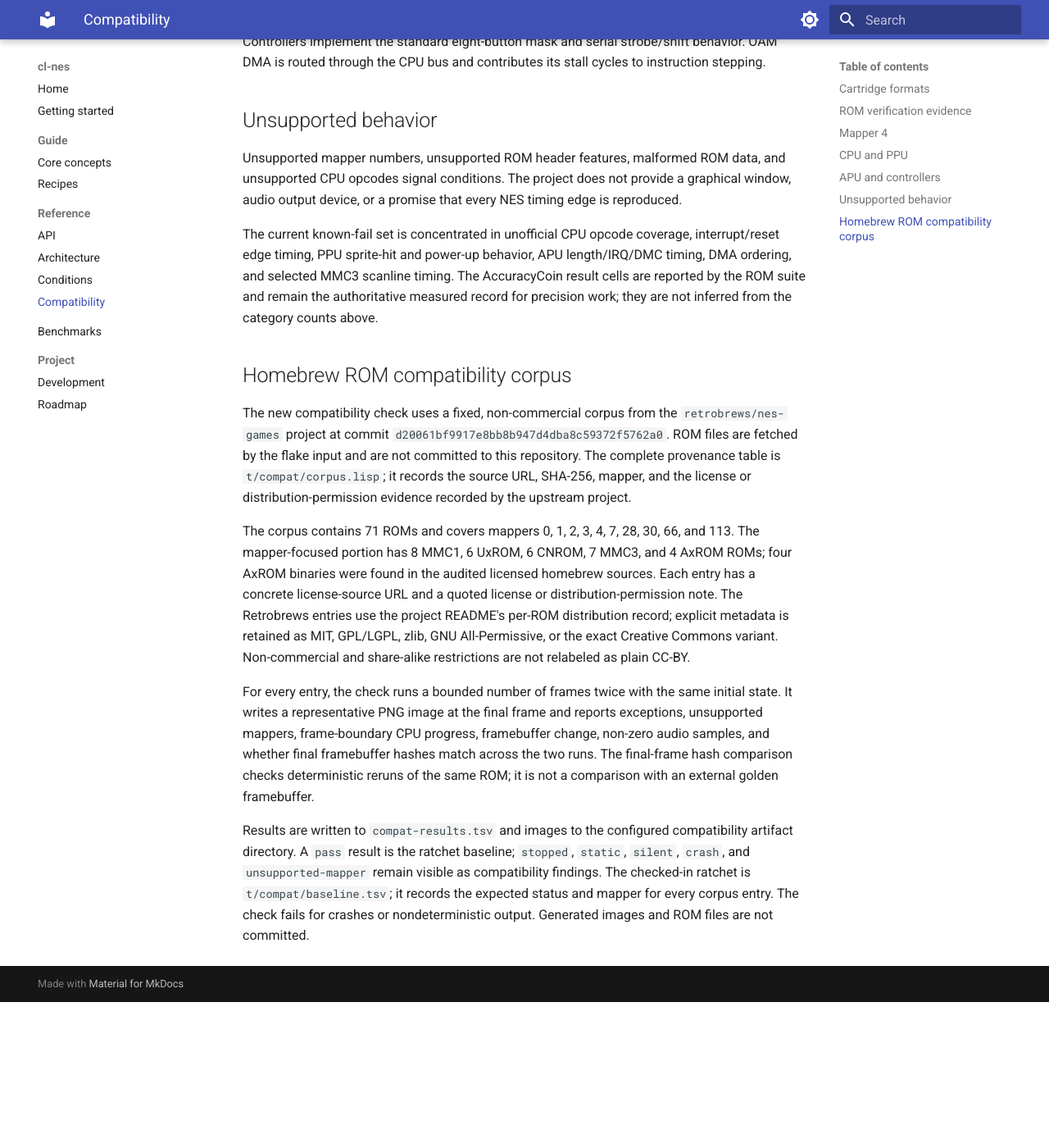
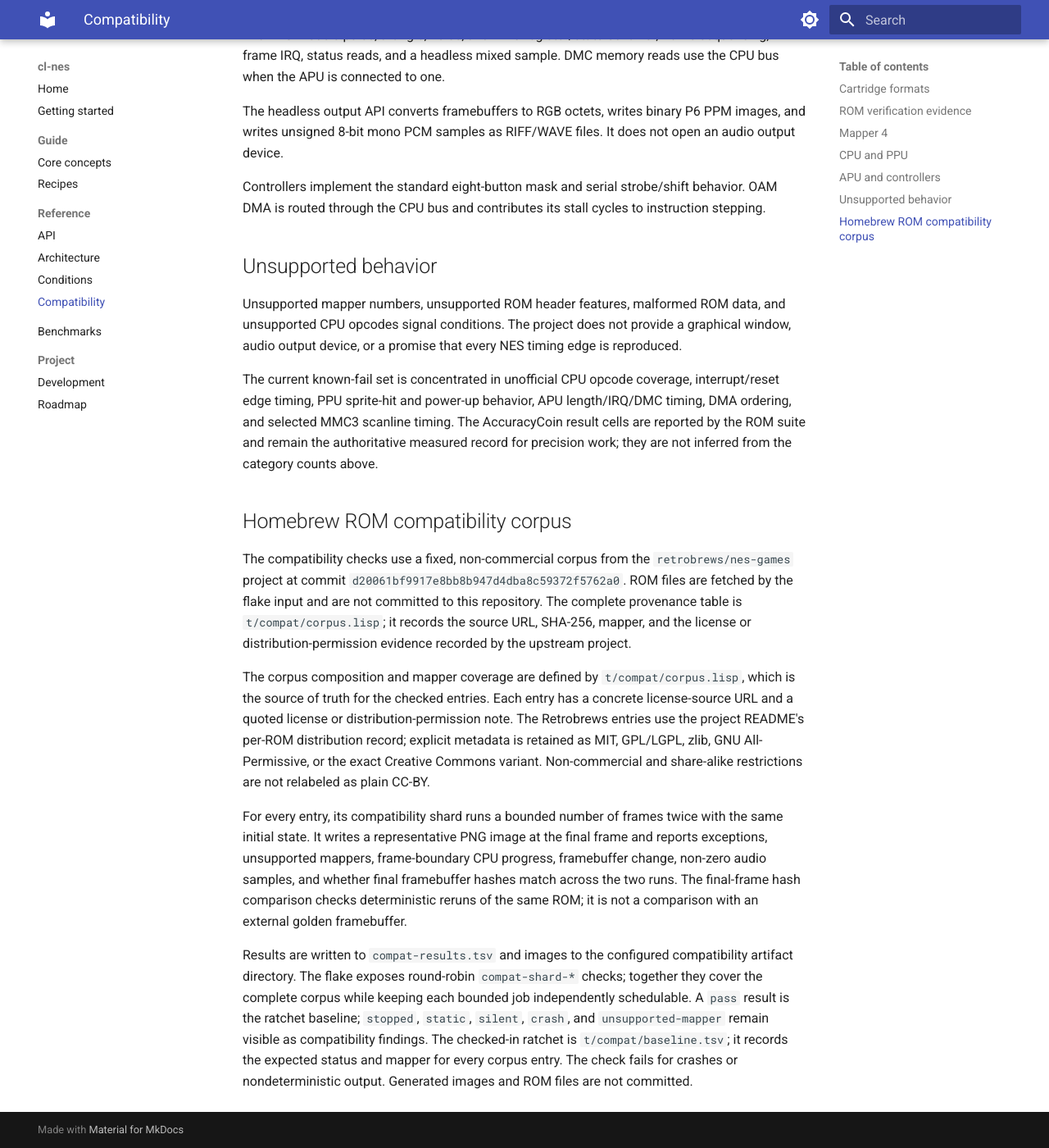
Before and after one commit to nerima-lisp/cl-nes, an MkDocs documentation site: the page built from docs/src/reference/compatibility.md, in a window 1280 px wide and 1400 px high, scrolled down 2868 px. Shown: the whole window at 82% size. Built offline with MkDocs 1.6.1 and Material for MkDocs 9.7.7, drawn with Linux system fonts in a browser that asks for light colours; before the commit the page ends 4090 px from its top, so only the background shows below that; some of the changed text lies outside the part shown.

Commit message:
ci(release): shard v0.3.0 compatibility checks

```diff
--- a/docs/src/reference/compatibility.md
+++ b/docs/src/reference/compatibility.md
@@ -57,11 +57,19 @@
 and the measured output are authoritative; this page intentionally does not
 duplicate their counts.
 
-To reproduce the complete harness with legally obtained ROM inputs, use the
-flake check:
+To reproduce the complete harness with legally obtained ROM inputs, run all
+ROM-suite shard checks:
 
 ~~~sh
-nix build .#checks.aarch64-darwin.rom-suite --print-build-logs
+nix build \
+  .#checks.aarch64-darwin.rom-suite-cpu \
+  .#checks.aarch64-darwin.rom-suite-ppu \
+  .#checks.aarch64-darwin.rom-suite-apu-test \
+  .#checks.aarch64-darwin.rom-suite-apu-dmc \
+  .#checks.aarch64-darwin.rom-suite-apu-timing \
+  .#checks.aarch64-darwin.rom-suite-dma \
+  .#checks.aarch64-darwin.rom-suite-mapper \
+  --print-build-logs
 ~~~
 
 For a direct run, provide the same four inputs used by the flake:
@@ -145,24 +153,22 @@
 
 ## Homebrew ROM compatibility corpus
 
-The new compatibility check uses a fixed, non-commercial corpus from the
+The compatibility checks use a fixed, non-commercial corpus from the
 `retrobrews/nes-games` project at commit
 `d20061bf9917e8bb8b947d4dba8c59372f5762a0`. ROM files are fetched by the flake
 input and are not committed to this repository. The complete provenance table
 is `t/compat/corpus.lisp`; it records the source URL, SHA-256, mapper, and the
 license or distribution-permission evidence recorded by the upstream project.
 
-The corpus contains 71 ROMs and covers mappers 0, 1, 2, 3, 4, 7, 28, 30, 66,
-and 113. The mapper-focused portion has 8 MMC1, 6 UxROM, 6 CNROM, 7 MMC3,
-and 4 AxROM ROMs; four AxROM binaries were found in the audited licensed
-homebrew sources. Each entry has a concrete license-source URL and a quoted
-license or distribution-permission note. The Retrobrews entries use the
-project README's per-ROM distribution record; explicit metadata is retained
-as MIT, GPL/LGPL, zlib, GNU All-Permissive, or the exact Creative Commons
-variant. Non-commercial and share-alike restrictions are not relabeled as
-plain CC-BY.
+The corpus composition and mapper coverage are defined by
+`t/compat/corpus.lisp`, which is the source of truth for the checked entries.
+Each entry has a concrete license-source URL and a quoted license or
+distribution-permission note. The Retrobrews entries use the project README's
+per-ROM distribution record; explicit metadata is retained as MIT, GPL/LGPL,
+zlib, GNU All-Permissive, or the exact Creative Commons variant.
+Non-commercial and share-alike restrictions are not relabeled as plain CC-BY.
 
-For every entry, the check runs a bounded number of frames twice with the same initial state.
+For every entry, its compatibility shard runs a bounded number of frames twice with the same initial state.
 It writes a representative PNG image at the final frame and reports exceptions,
 unsupported mappers, frame-boundary CPU progress, framebuffer change, non-zero
 audio samples, and whether final framebuffer hashes match across the two runs.
@@ -170,7 +176,9 @@
 it is not a comparison with an external golden framebuffer.
 
 Results are written to `compat-results.tsv` and images to the configured
-compatibility artifact directory. A `pass` result is the ratchet baseline;
+compatibility artifact directory. The flake exposes round-robin
+`compat-shard-*` checks; together they cover the complete corpus while keeping
+each bounded job independently schedulable. A `pass` result is the ratchet baseline;
 `stopped`, `static`, `silent`, `crash`, and `unsupported-mapper` remain visible
 as compatibility findings. The checked-in ratchet is
 `t/compat/baseline.tsv`; it records the expected status and mapper for every
```
Also changed, not shown: docs/src/project/development.md (+14 -7 lines), CHANGELOG.md, README.md, 3 other files.
